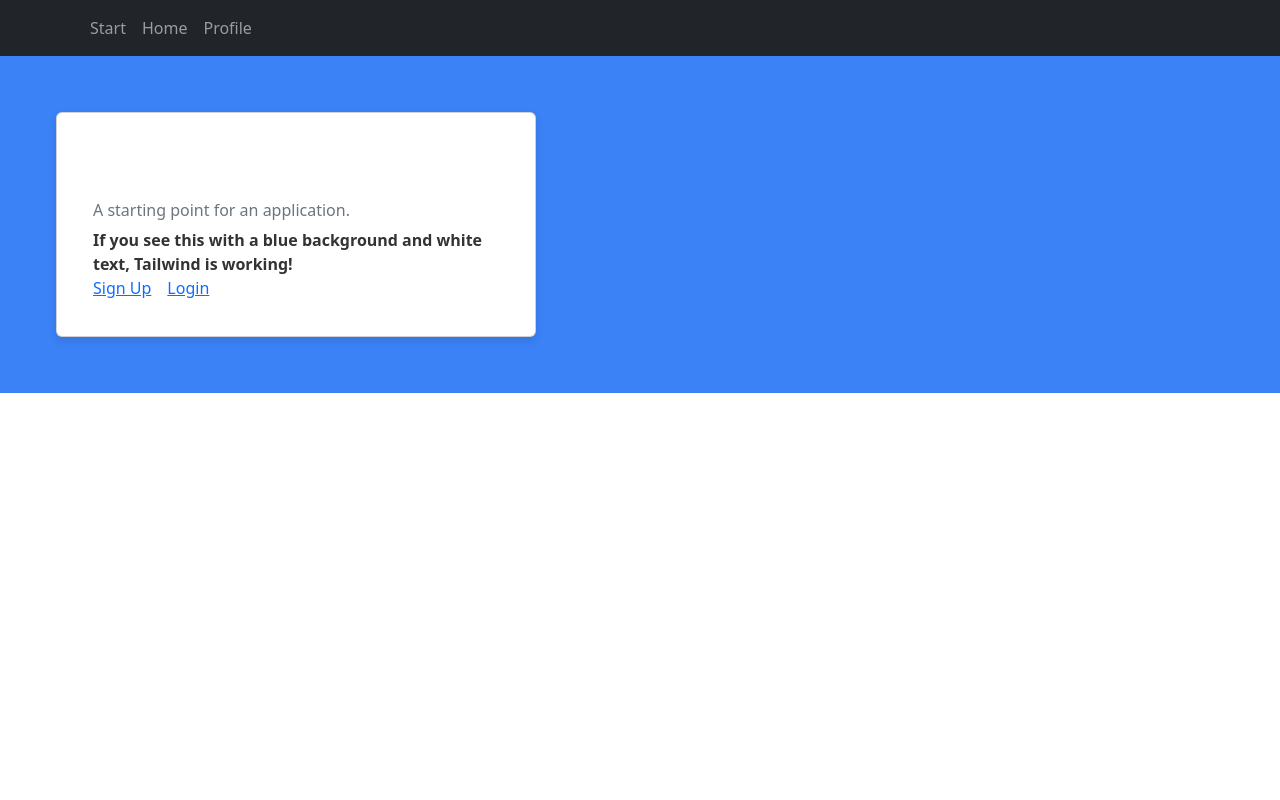
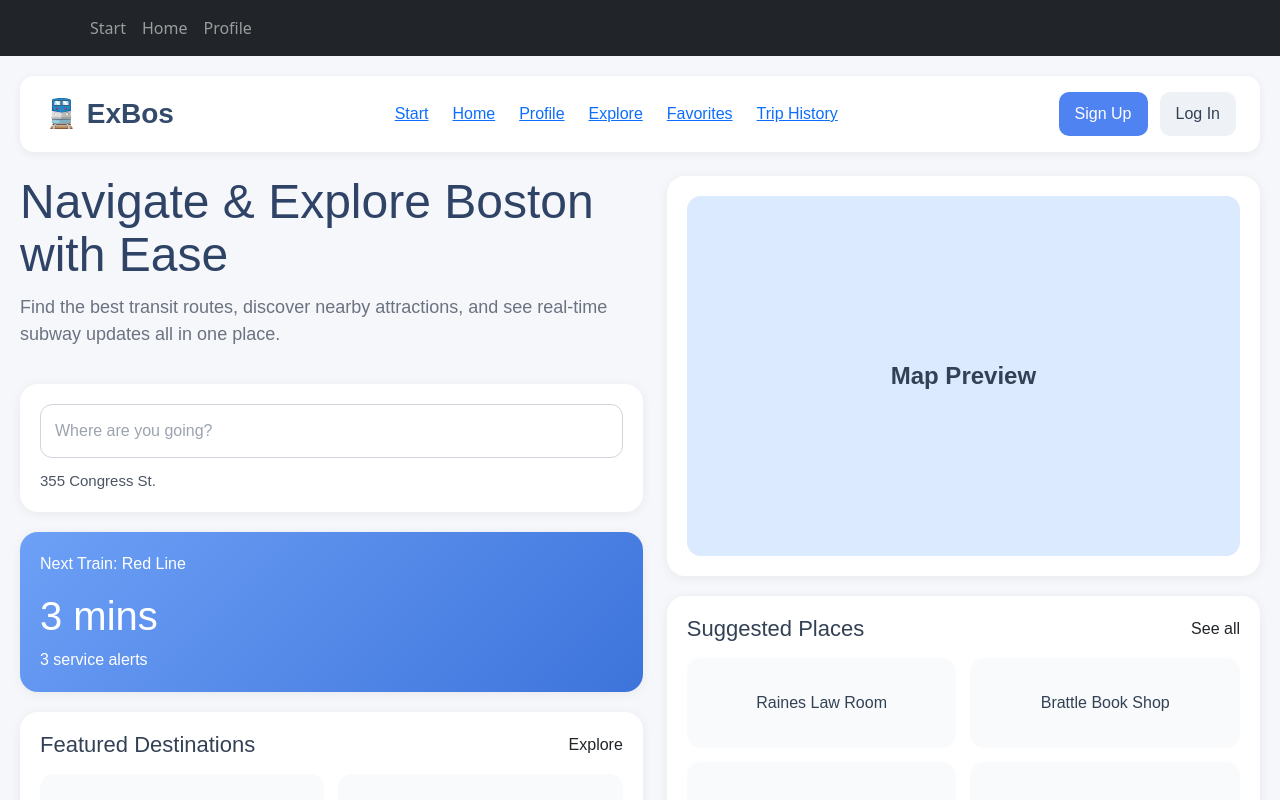
Before and after one commit to SonjaSeferasi/firststep, a React (Create React App) app in the folder frontend/: page / in a window 1280 px wide. Shown: the top 800 px of the page. Built offline with nearby package versions, Linux system fonts and the light colour scheme.

Commit message:
changing the interface how the interface should look like

```diff
--- a/frontend/src/components/pages/landingPage.js
+++ b/frontend/src/components/pages/landingPage.js
@@ -1,23 +1,92 @@
-import React from 'react'
-import Card from 'react-bootstrap/Card';
+import React from "react";
+import { Link } from "react-router-dom";
+import "../../exbosHome.css";
 
 const Landingpage = () => {
+  return (
+    <div className="exbos-page">
+      <div className="exbos-navbar">
+  <div className="logo">🚆 ExBos</div>
 
-    return (
-        <div className="bg-blue-500 text-white p-5">
-            <Card style={{ width: '30rem' }} className="mx-2 my-2">
-                <Card.Body>
-                    <Card.Title>Professor Brockenbrough's User Skeleton App</Card.Title>
-                    <Card.Subtitle className="mb-2 text-muted">A starting point for an application.</Card.Subtitle>
-                    <Card.Text>
-                        If you see this with a blue background and white text, Tailwind is working!
-                    </Card.Text>
-                    <Card.Link href="/signup">Sign Up</Card.Link>
-                    <Card.Link href="/login">Login</Card.Link>
-                </Card.Body>
-            </Card>
+  <div className="nav-links">
+    <Link to="/">Start</Link>
+    <Link to="/home">Home</Link>
+    <Link to="/privateUserProfile">Profile</Link>
+    <Link to="/explore">Explore</Link>
+    <Link to="/favorites">Favorites</Link>
+    <Link to="/trip-history">Trip History</Link>
+  </div>
+
+  <div className="nav-actions">
+    <Link to="/signup">
+      <button className="signup-btn">Sign Up</button>
+    </Link>
+
+    <Link to="/login">
+      <button className="login-btn">Log In</button>
+    </Link>
+  </div>
+</div>
+      <div className="exbos-main">
+        <div className="left-panel">
+          <div className="hero-box">
+            <h1>Navigate & Explore Boston with Ease</h1>
+            <p>
+              Find the best transit routes, discover nearby attractions, and
+              see real-time subway updates all in one place.
+            </p>
+          </div>
+
+          <div className="search-box card-box">
+            <input type="text" placeholder="Where are you going?" />
+            <div className="location-preview">355 Congress St.</div>
+          </div>
+
+          <div className="train-card card-box">
+            <p>Next Train: Red Line</p>
+            <h2>3 mins</h2>
+            <span>3 service alerts</span>
+          </div>
+
+          <div className="featured-box card-box">
+            <div className="section-header">
+              <h3>Featured Destinations</h3>
+              <span>Explore</span>
+            </div>
+
+            <div className="card-grid">
+              <div className="mini-card">Quincy Market</div>
+              <div className="mini-card">Museum of Fine Arts</div>
+              <div className="mini-card">Boston Common</div>
+              <div className="mini-card">Fenway Park</div>
+            </div>
+
+            <button className="full-width-btn">Explore Attractions on Map</button>
+          </div>
         </div>
-    )
-}
+
+        <div className="right-panel">
+          <div className="map-box card-box">
+            <div className="fake-map">Map Preview</div>
+          </div>
+
+          <div className="suggested-box card-box">
+            <div className="section-header">
+              <h3>Suggested Places</h3>
+              <span>See all</span>
+            </div>
+
+            <div className="card-grid">
+              <div className="mini-card">Raines Law Room</div>
+              <div className="mini-card">Brattle Book Shop</div>
+              <div className="mini-card">Boston Public Garden</div>
+              <div className="mini-card">North End</div>
+            </div>
+          </div>
+        </div>
+      </div>
+    </div>
+  );
+};
 
 export default Landingpage;
--- /dev/null
+++ b/frontend/src/exbosHome.css
@@ -0,0 +1,177 @@
+.exbos-page {
+  min-height: 100vh;
+  background: #f5f7fb;
+  font-family: Arial, sans-serif;
+  padding: 20px;
+}
+
+.exbos-navbar {
+  background: white;
+  border-radius: 14px;
+  padding: 16px 24px;
+  display: flex;
+  justify-content: space-between;
+  align-items: center;
+  margin-bottom: 24px;
+  box-shadow: 0 2px 10px rgba(0, 0, 0, 0.06);
+}
+
+.logo {
+  font-size: 28px;
+  font-weight: bold;
+  color: #334a6b;
+}
+
+.nav-links {
+  display: flex;
+  gap: 24px;
+  color: #4b5563;
+  font-weight: 500;
+}
+
+.nav-actions {
+  display: flex;
+  gap: 12px;
+}
+
+.signup-btn,
+.login-btn,
+.full-width-btn {
+  border: none;
+  border-radius: 10px;
+  padding: 10px 16px;
+  cursor: pointer;
+}
+
+.signup-btn {
+  background: #4f83f1;
+  color: white;
+}
+
+.login-btn {
+  background: #eef2f7;
+  color: #334155;
+}
+
+.exbos-main {
+  display: grid;
+  grid-template-columns: 1.05fr 1fr;
+  gap: 24px;
+}
+
+.left-panel,
+.right-panel {
+  display: flex;
+  flex-direction: column;
+  gap: 20px;
+}
+
+.hero-box h1 {
+  font-size: 48px;
+  line-height: 1.1;
+  color: #2f4366;
+  margin-bottom: 12px;
+}
+
+.hero-box p {
+  color: #6b7280;
+  font-size: 18px;
+  line-height: 1.5;
+}
+
+.card-box {
+  background: white;
+  border-radius: 18px;
+  padding: 20px;
+  box-shadow: 0 2px 12px rgba(0, 0, 0, 0.06);
+}
+
+.search-box input {
+  width: 100%;
+  padding: 14px;
+  border-radius: 12px;
+  border: 1px solid #d1d5db;
+  margin-bottom: 12px;
+  font-size: 16px;
+}
+
+.location-preview {
+  color: #4b5563;
+  font-size: 15px;
+}
+
+.train-card {
+  background: linear-gradient(135deg, #6da0f6, #3d74db);
+  color: white;
+}
+
+.train-card h2 {
+  font-size: 40px;
+  margin: 8px 0;
+}
+
+.section-header {
+  display: flex;
+  justify-content: space-between;
+  align-items: center;
+  margin-bottom: 16px;
+}
+
+.section-header h3 {
+  font-size: 22px;
+  margin: 0;
+  color: #334155;
+}
+
+.card-grid {
+  display: grid;
+  grid-template-columns: repeat(2, 1fr);
+  gap: 14px;
+}
+
+.mini-card {
+  background: #f8fafc;
+  border-radius: 14px;
+  padding: 24px 16px;
+  text-align: center;
+  color: #334155;
+  font-weight: 500;
+  min-height: 90px;
+  display: flex;
+  align-items: center;
+  justify-content: center;
+}
+
+.fake-map {
+  background: #dbeafe;
+  border-radius: 14px;
+  height: 360px;
+  display: flex;
+  justify-content: center;
+  align-items: center;
+  color: #334155;
+  font-size: 24px;
+  font-weight: bold;
+}
+
+.full-width-btn {
+  width: 100%;
+  margin-top: 16px;
+  background: #eef2f7;
+  color: #334155;
+  font-weight: 600;
+}
+
+@media (max-width: 992px) {
+  .exbos-main {
+    grid-template-columns: 1fr;
+  }
+
+  .hero-box h1 {
+    font-size: 36px;
+  }
+
+  .nav-links {
+    display: none;
+  }
+}
```
